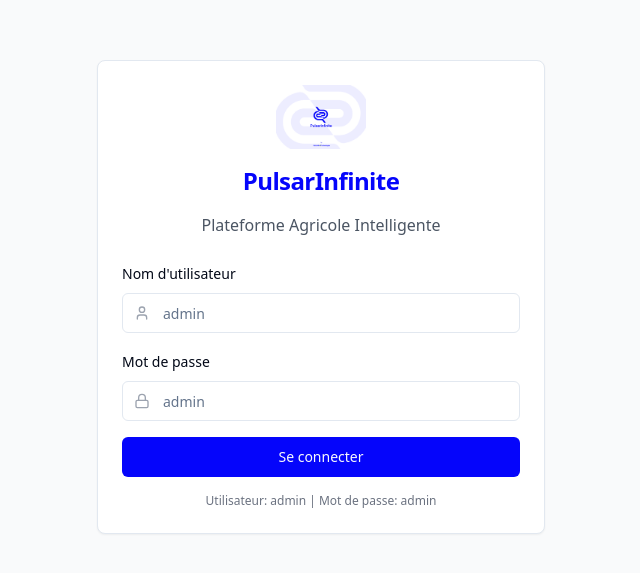
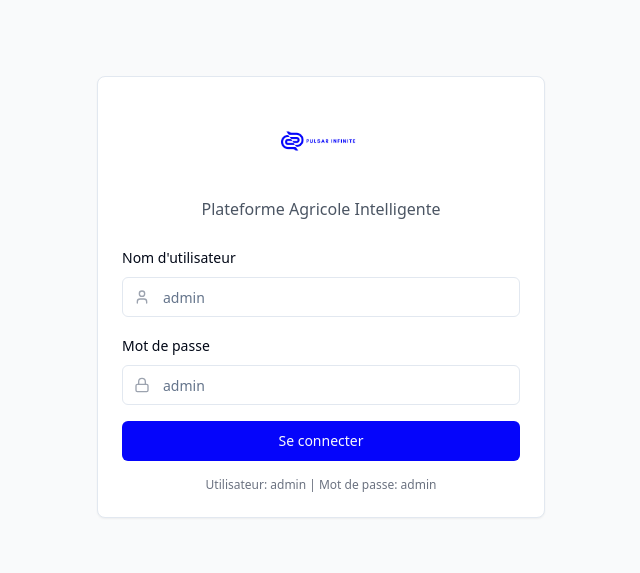
Before and after one commit to liilaye/Pulsar-Smart-Irrigation-FullStack6_final, a React (Vite) app: page /login in a window 1280 px wide. Shown: the part 103-676 px from the top of the page, without its empty margins (319-959 px from the left). Built offline with nearby package versions, Linux system fonts and the light colour scheme.

Commit message:
Replace logos in login and header
Replace the existing logos in the login page and header with the new logo, ensuring it's properly formatted and sized.

```diff
--- a/src/components/Header.tsx
+++ b/src/components/Header.tsx
@@ -22,14 +22,11 @@ export const Header = () => {
           <SidebarTrigger />
           <div className="flex items-center space-x-3">
             <img
-              src="/lovable-uploads/1b09c49e-e955-4f4f-9ddc-ee549e0c50f6.png"
+              src="/lovable-uploads/6def057b-4ec6-4316-8956-65d39f2ffa31.png"
               alt="PulsarInfinite Logo"
               className="h-12 w-auto object-contain"
             />
             <div>
-              <h1 className="text-xl font-bold" style={{ color: '#0505FB' }}>
-                PulsarInfinite
-              </h1>
               <p className="text-sm text-gray-600">Plateforme Agricole Intelligente</p>
             </div>
           </div>
--- a/src/pages/Login.tsx
+++ b/src/pages/Login.tsx
@@ -41,14 +41,11 @@ const Login = () => {
         <CardHeader className="space-y-4 text-center">
           <div className="flex justify-center">
             <img
-              src="/lovable-uploads/1b09c49e-e955-4f4f-9ddc-ee549e0c50f6.png"
+              src="/lovable-uploads/6def057b-4ec6-4316-8956-65d39f2ffa31.png"
               alt="PulsarInfinite Logo"
-              className="h-16 w-auto object-contain"
+              className="h-20 w-auto object-contain"
             />
           </div>
-          <CardTitle className="text-2xl font-bold" style={{ color: '#0505FB' }}>
-            PulsarInfinite
-          </CardTitle>
           <p className="text-gray-600">Plateforme Agricole Intelligente</p>
         </CardHeader>
         <CardContent>
```
Also changed, not shown: public/lovable-uploads/6def057b-4ec6-4316-8956-65d39f2ffa31.png (added).
